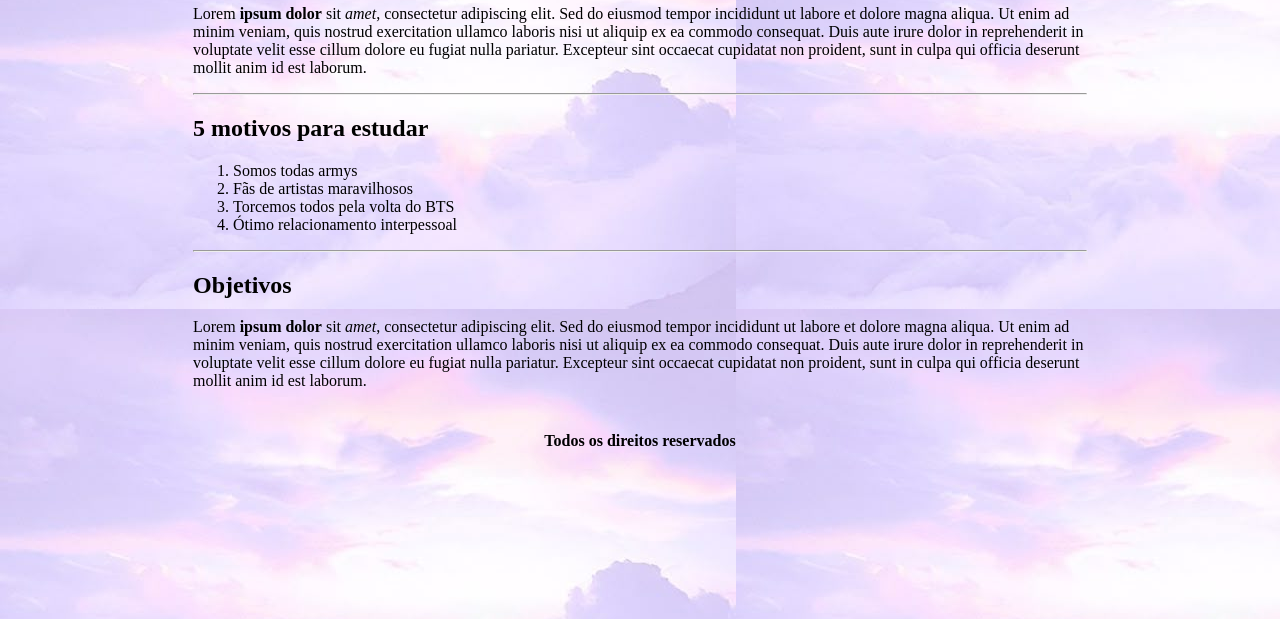
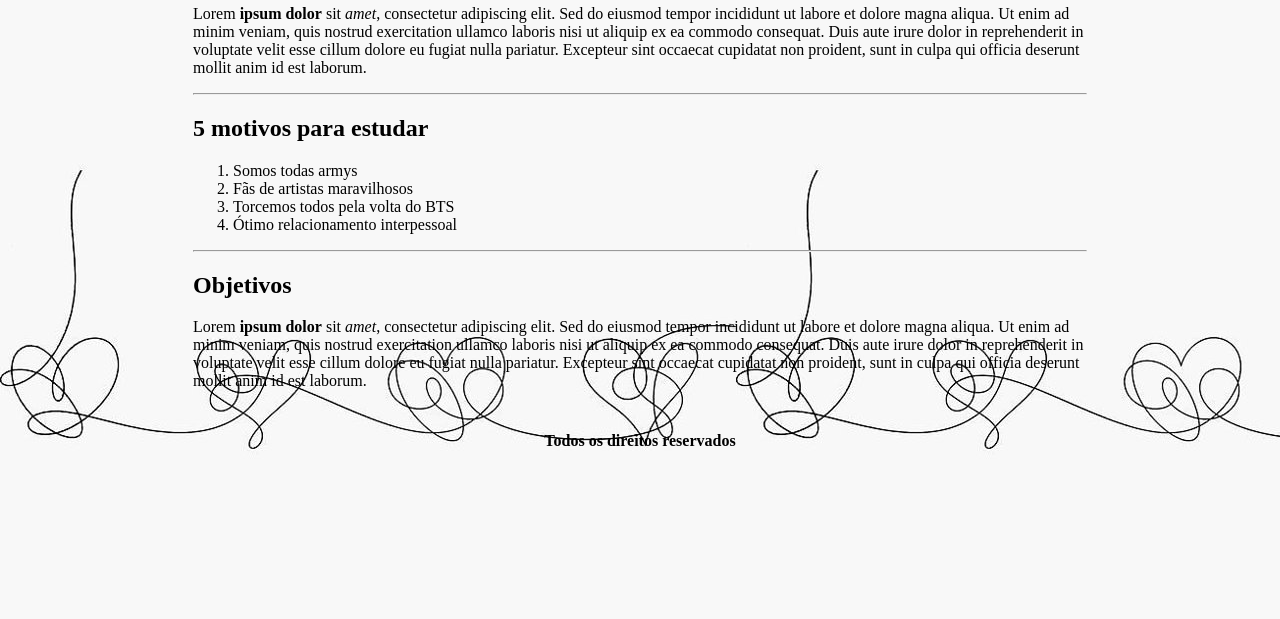
Before and after one commit to miikety/html5, a plain HTML site: page quem-somos.html in a window 1280 px wide. Shown: the part 181-800 px from the top of the page. Drawn offline with Linux system fonts and the light colour scheme.

Commit message:
mudança de fundo

```diff
--- a/quem-somos.html
+++ b/quem-somos.html
@@ -5,7 +5,7 @@
 	<meta charset="utf-8">
 </head>
 
-<body background="imagens/fundo2.jpeg" >
+<body background="imagens/fundo.jpeg" >
 
 	<table border="0" width="900" align="center">
 		<tr>
```
